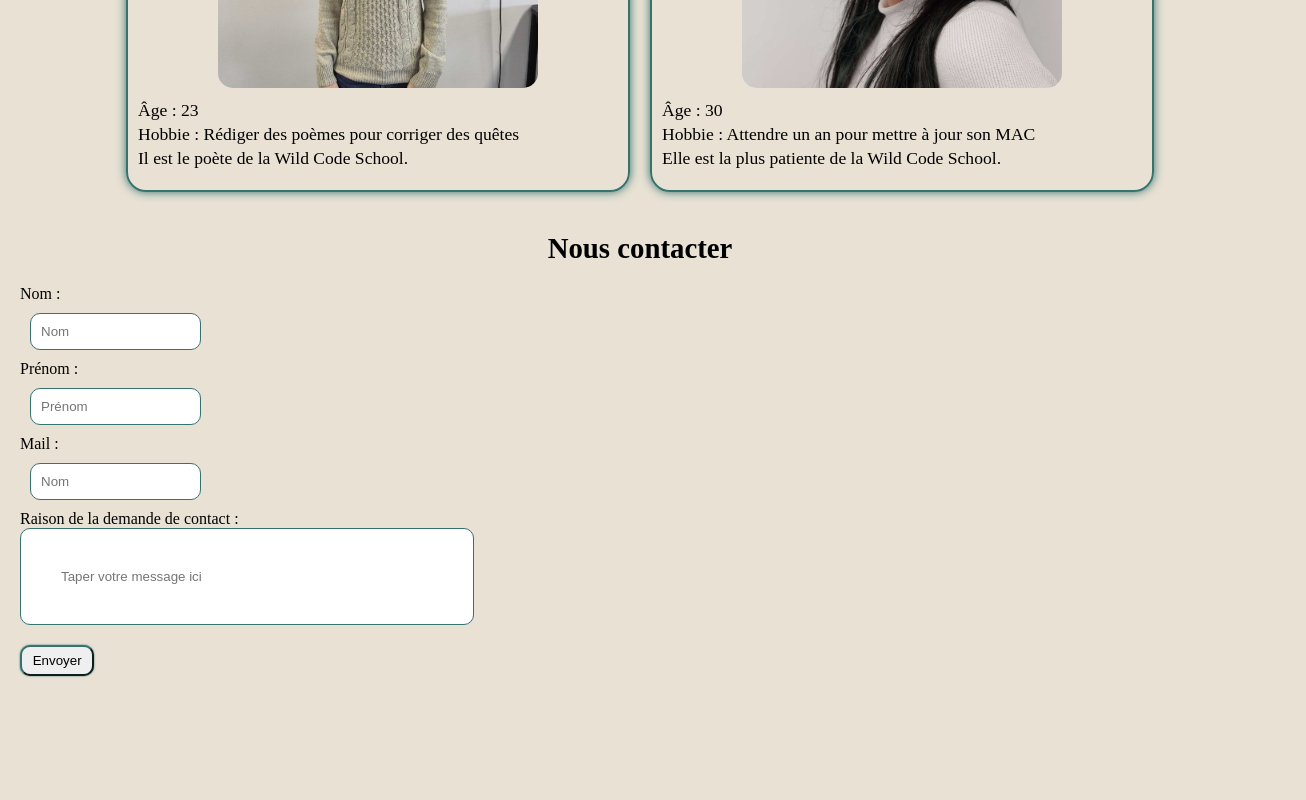
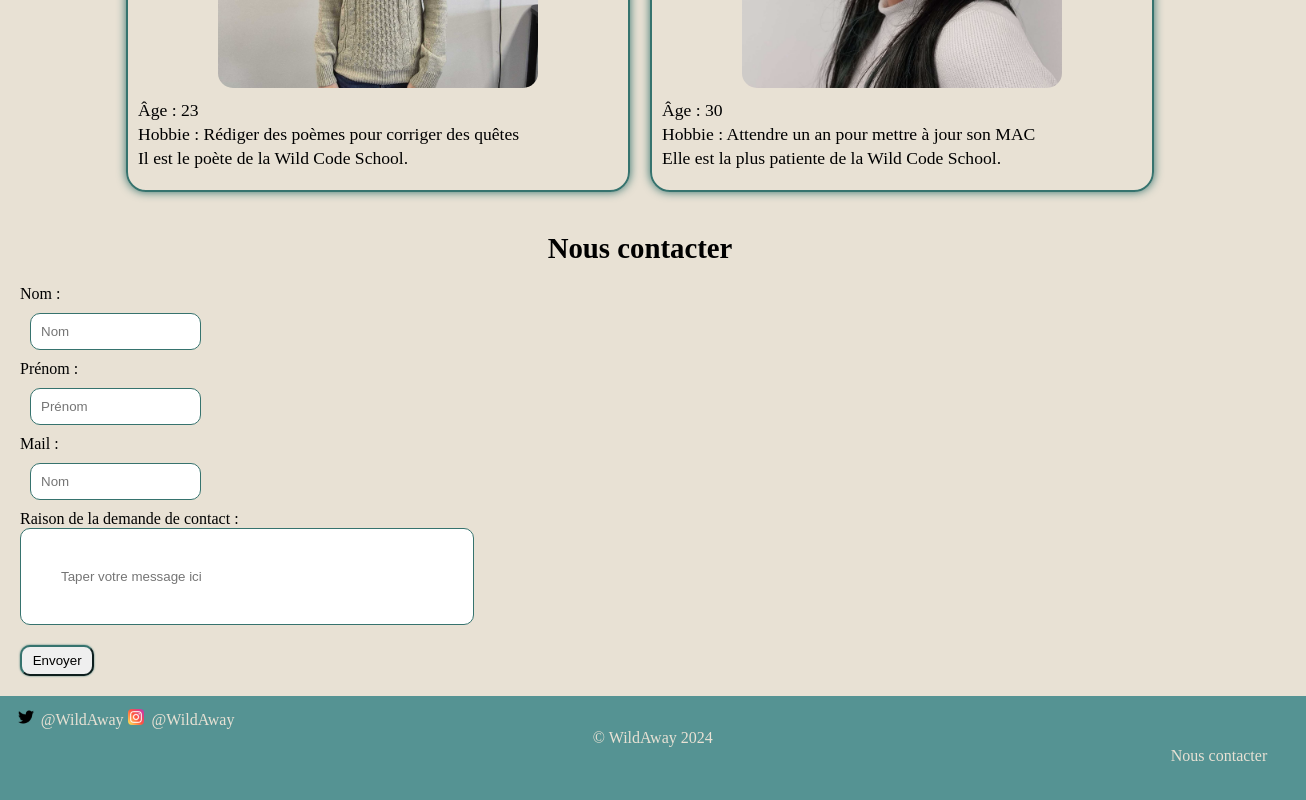
Before and after one commit to WildCodeSchool-2024-09/LILLE-0924-PROJECT2-G2-WILD-AWAY, a React (Vite) app in the folder client/: page / in a window 1280 px wide. Shown: the part 989-1789 px from the top of the page, 1306 px wide, since content can reach past the window. Before the commit the page ends 1685 px from the top, so only its background shows below. Built offline with nearby package versions, Linux system fonts and the light colour scheme.

Commit message:
V1 Footer

```diff
--- a/client/src/App.tsx
+++ b/client/src/App.tsx
@@ -1,4 +1,5 @@
 import "./App.css";
+import Footer from "./components/Footer/Footer";
 import NavBar from "./components/NavBar/NavBar";
 import AboutUs from "./pages/AboutUs/AboutUs";
 
@@ -7,6 +8,7 @@ function App() {
     <>
       <NavBar />
       <AboutUs />
+      <Footer />
     </>
   );
 }
--- /dev/null
+++ b/client/src/components/Footer/Footer.css
@@ -0,0 +1,27 @@
+.footer {
+  background-color: #559393;
+  width: 100%;
+  position: relative;
+  bottom: 0;
+  height: 5rem;
+  color: #e8e1d4;
+  font-size: 1rem;
+  padding: 1%;
+}
+
+.logo {
+  width: 1rem;
+  height: 1rem;
+  margin-right: 0.2rem;
+  margin-left: 0.3rem;
+  display: inline;
+}
+
+.credit {
+  text-align: center;
+}
+
+.contact {
+  text-align: right;
+  margin-right: 2%;
+}
--- /dev/null
+++ b/client/src/components/Footer/Footer.tsx
@@ -0,0 +1,26 @@
+import "./Footer.css";
+
+function Footer() {
+  return (
+    <footer>
+      <section className="footer">
+        <img
+          src="./public/twitter.png"
+          className="logo"
+          alt="logo de Twitter"
+        />{" "}
+        @WildAway
+        <img
+          src="./public/instagram.png"
+          className="logo"
+          alt="logo de Instagram"
+        />{" "}
+        @WildAway
+        <p className="credit">© WildAway 2024 </p>
+        <p className="contact">Nous contacter</p>
+      </section>
+    </footer>
+  );
+}
+
+export default Footer;
```
Also changed, not shown: client/public/instagram.png (added), client/public/twitter.png (added).
